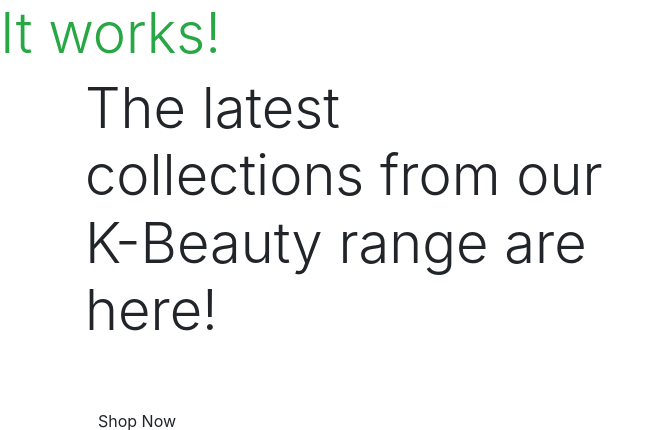
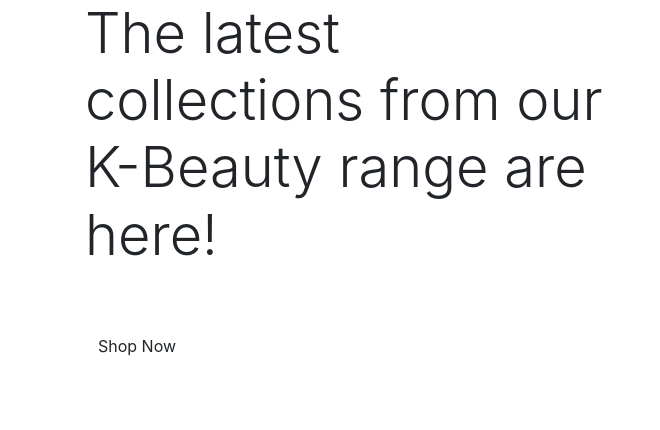
Before and after one commit to ashleyvines725/shop-project, a Django app: page / in a window 1280 px wide. Shown: the top 430 px of the page, without its empty margins (0-660 px from the left). Run offline with Django 3.2, Linux system fonts and the light colour scheme.

Commit message:
Delete h1 text used for testing home app

```diff
--- a/home/templates/home/index.html
+++ b/home/templates/home/index.html
@@ -10,7 +10,6 @@
 {% endblock %}
 
 {% block content %}
-    <h1 class="display-4 text-success">It works!</h1>
     <div class="container h-100">
         <div class="row h-100">
             <div class="col-7 col-md-6 my-auto">
```
